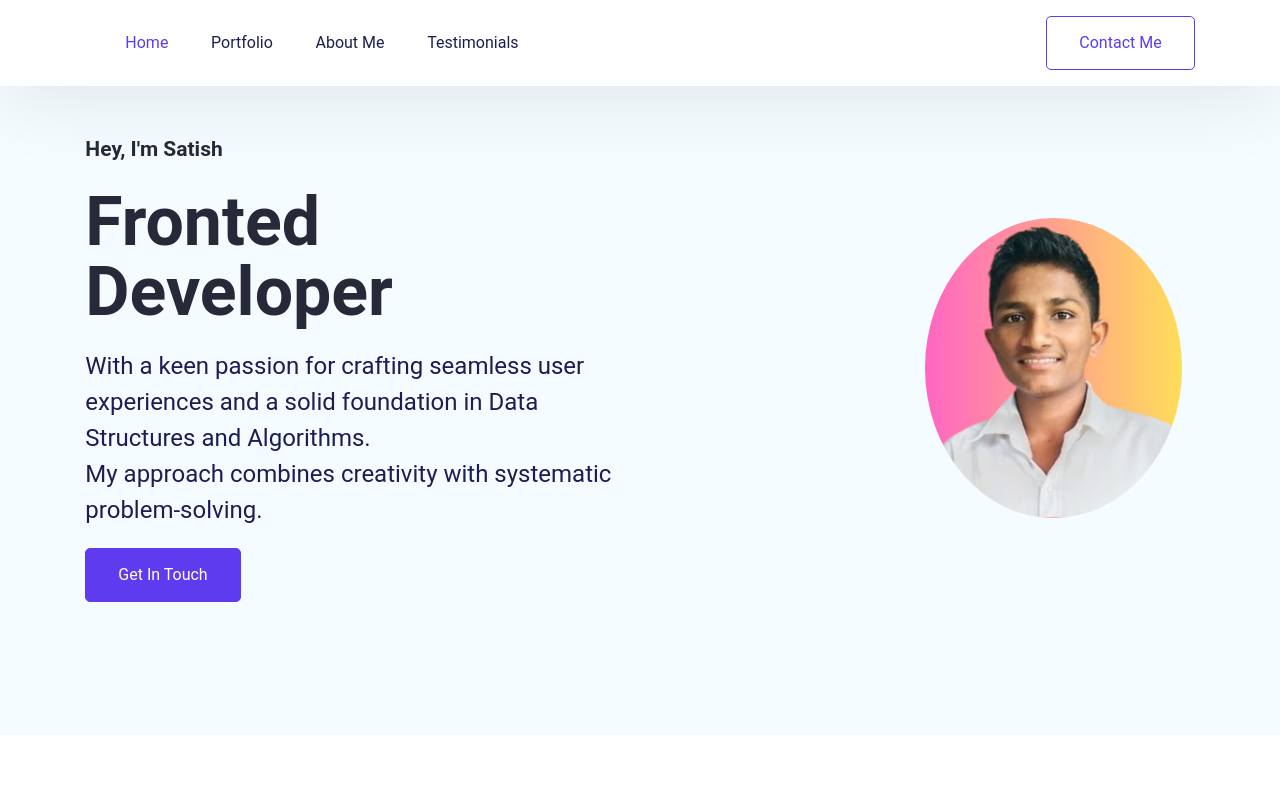
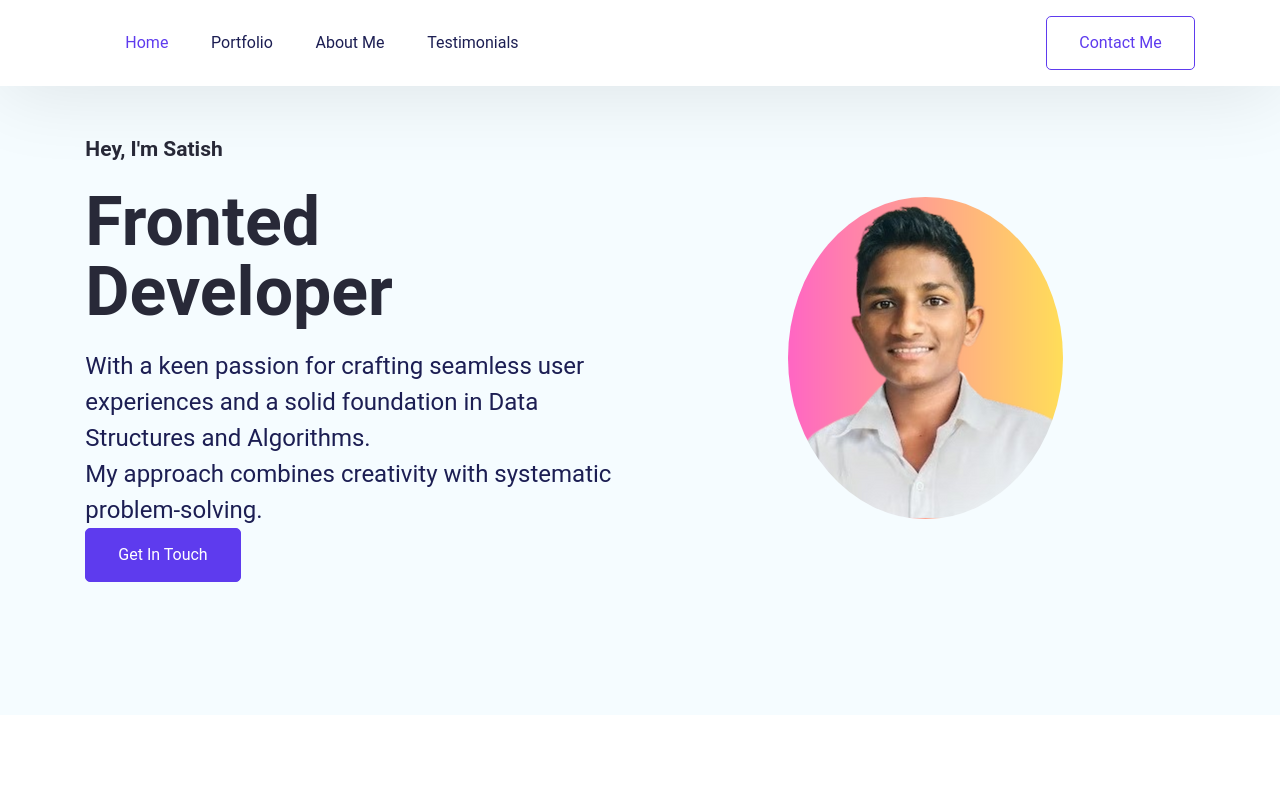
Before and after one commit to kolhesatish/SatishKolhe, a React (Create React App) app: page / in a window 1280 px wide. Shown: the top 800 px of the page. Built offline with nearby package versions, Linux system fonts and the light colour scheme.

Commit message:
Changes Hero Section BTN

```diff
--- a/src/App.css
+++ b/src/App.css
@@ -57,7 +57,9 @@ p {
   background-color: var(--primary);
 }
 .btn-primary {
-  margin-top: 20px;
+  align-items: center;
+  margin-top: 100px;
+  margin:auto;
   color: var(--white);
   background-color: var(--primary);
   border: 1px solid var(--primary);
@@ -65,6 +67,12 @@ p {
 .btn-primary:hover {
   color: var(--primary);
   background-color: var(--white);
+}
+@media (max-width: 767px) {
+  .btn-primary {
+    display: block;
+    margin: 0 auto;
+  }
 }
 .btn-github {
   color: var(--white);
@@ -81,6 +89,7 @@ p {
   color: var(--github);
   background-color: var(--white);
 }
+
 /* Global CSS Ends */
 /* Main Headings */
 
@@ -232,11 +241,11 @@ h2 {
   display: flex;
 }
 .hero--section--img > img {
-  margin-left: 50%;
-  width: 30% 30%;
-  height: 300px;
-  border-radius: 50%; /* Make it a circle by setting border-radius to 50% */
-  object-fit: cover;
+  display: block;
+  margin: 0 auto;
+  max-width: 100%;
+  height: auto;
+  border-radius: 50%;
 }
 /* Hero Section Style Ends */
 
```
